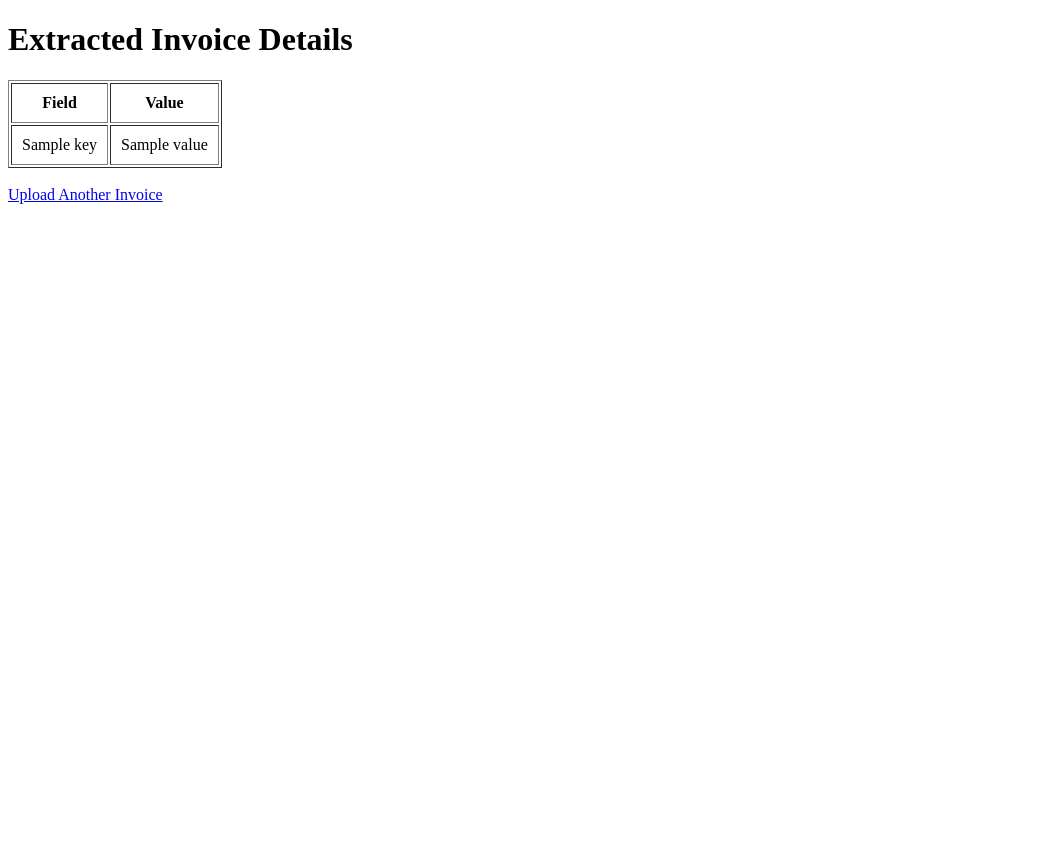
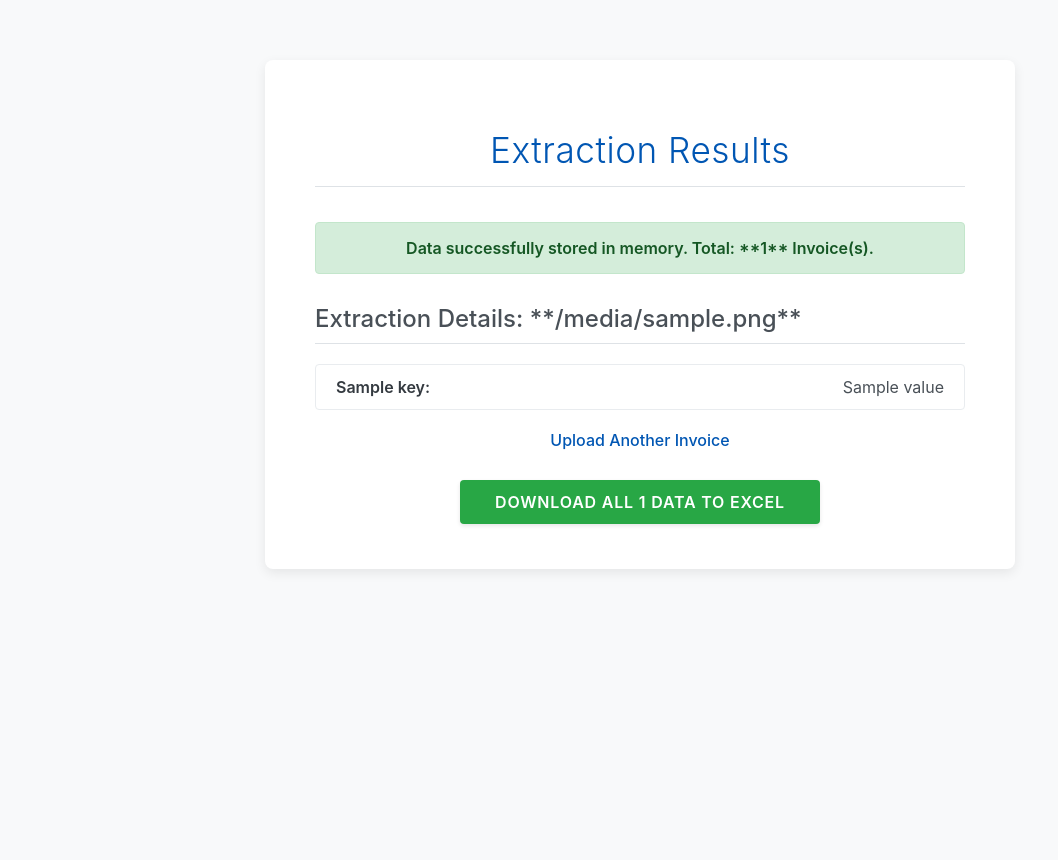
Before and after one commit to munazzabegam/invoices-handler, a Flask app: template templates/result.html in a window 1280 px wide. Shown: the whole page, without its empty margins (0-1058 px from the left). Before the commit the page ends 204 px from the top, so only its background shows below. Run offline with Flask 3, Linux system fonts and the light colour scheme; the template is opened without the code that fills it: most values are stand-ins (such as "Sample title", 1, 10 or a date in 2020).

Commit message:
added excel feature

```diff
--- a/app.py
+++ b/app.py
@@ -1,27 +1,89 @@
-from flask import Flask, request, render_template
+from flask import Flask, request, render_template, redirect, url_for, send_file
 from extractor import extract_invoice_details
 import os
+import pandas as pd
 
 app = Flask(__name__)
 UPLOAD_FOLDER = "uploads"
+OUTPUT_FOLDER = "outputs"
 os.makedirs(UPLOAD_FOLDER, exist_ok=True)
+os.makedirs(OUTPUT_FOLDER, exist_ok=True)
+
+# 🔹 Global Storage for Extracted Data
+invoice_data_storage = []
+
+# Define the path for the Excel file
+EXCEL_PATH = os.path.join(OUTPUT_FOLDER, "extracted_data.xlsx")
+
 
 @app.route("/", methods=["GET", "POST"])
 def index():
     if request.method == "POST":
         if "file" not in request.files:
-            return "No file uploaded"
-        file = request.files["file"]
-        if file.filename == "":
-            return "No file selected"
+            return "No files uploaded"
 
-        file_path = os.path.join(UPLOAD_FOLDER, file.filename)
-        file.save(file_path)
+        # Get list of all files selected by the user
+        files = request.files.getlist("file")
 
-        details = extract_invoice_details(file_path)
-        return render_template("result.html", details=details)
+        if not files or files[0].filename == "":
+            return "No files selected"
+
+        # List to store details of all files processed in this batch
+        batch_details = []
+
+        # Loop through and process each file
+        for file in files:
+            if file.filename:
+                # 1. Save the file
+                file_path = os.path.join(UPLOAD_FOLDER, file.filename)
+                file.save(file_path)
+
+                # 2. Extract details
+                details = extract_invoice_details(file_path)
+
+                # 3. Store the extracted details (Only if no major error occurred)
+                if "Extraction Error" not in details:
+                    details_with_file = {"Filename": file.filename, **details}
+                    invoice_data_storage.append(details_with_file)
+                    batch_details.append(details_with_file)
+                else:
+                    # Store error details for feedback
+                    batch_details.append({"Filename": file.filename, "Error": details.get("Extraction Error", "Unknown Error")})
+
+
+        # Pass the details of the LAST file processed for display,
+        # and the total count of stored files.
+        last_file_details = batch_details[-1] if batch_details else {"Error": "No valid files processed"}
+
+        return render_template("result.html",
+                               details=last_file_details,
+                               storage_count=len(invoice_data_storage),
+                               batch_count=len(batch_details)) # Used for conditional display logic
 
     return render_template("index.html")
 
+
+# 🔹 Route for Excel Download
+@app.route("/download", methods=["GET"])
+def download_excel():
+    if not invoice_data_storage:
+        return redirect(url_for('index'))
+
+    try:
+        # Convert the list of dicts to a pandas DataFrame
+        df = pd.DataFrame(invoice_data_storage)
+
+        # Save the DataFrame to the Excel file
+        df.to_excel(EXCEL_PATH, index=False)
+
+        # Serve the file for download
+        return send_file(EXCEL_PATH,
+                         as_attachment=True,
+                         mimetype='application/vnd.openxmlformats-officedocument.spreadsheetml.sheet',
+                         download_name="extracted_invoices.xlsx")
+
+    except Exception as e:
+        return f"An error occurred during Excel generation: {e}", 500
+
 if __name__ == "__main__":
     app.run(debug=True)
--- a/extractor.py
+++ b/extractor.py
@@ -7,6 +7,7 @@ from PIL import Image
 from rapidfuzz import process, fuzz
 
 # 🔹 Tesseract OCR and Poppler paths
+# IMPORTANT: Adjust these paths if they are different on your system!
 pytesseract.pytesseract.tesseract_cmd = r"C:\Program Files\Tesseract-OCR\tesseract.exe"
 POPLER_PATH = r"C:\poppler-25.07.0\Library\bin"
 
@@ -41,7 +42,7 @@ def extract_text_from_pdf(pdf_path):
             text += pytesseract.image_to_string(img)
         return text
     except Exception as e:
-        return f"⚠️ Error reading PDF: {e}"
+        return f"⚠️ Error reading PDF. Check POPPLER_PATH and Tesseract: {e}"
 
 # 🔹 Extract text from image
 def extract_text_from_image(image_path):
@@ -50,7 +51,7 @@ def extract_text_from_image(image_path):
         text = pytesseract.image_to_string(preprocessed_img)
         return text
     except Exception as e:
-        return f"⚠️ Error reading image: {e}"
+        return f"⚠️ Error reading image. Check Tesseract path: {e}"
 
 # 🔹 Extract a specific field using regex + fuzzy matching
 def extract_field(text, keywords, max_chars=50):
@@ -78,12 +79,17 @@ def extract_field(text, keywords, max_chars=50):
 # 🔹 Extract invoice details
 def extract_invoice_details(file_path):
     ext = os.path.splitext(file_path)[1].lower()
+
     if ext in [".pdf"]:
         text = extract_text_from_pdf(file_path)
     elif ext in [".jpg", ".jpeg", ".png", ".bmp", ".tiff"]:
         text = extract_text_from_image(file_path)
     else:
         return {"Error": "Unsupported file type"}
+
+    # Handle OCR errors from the extraction functions
+    if "⚠️ Error" in text:
+        return {"Extraction Error": text}
 
     # Optional: clean text for consistent matching
     text = text.replace("\n\n", "\n").replace(":", " : ")
--- a/static/style.css
+++ b/static/style.css
@@ -1,65 +1,169 @@
+/* Premium Color Palette:
+   - Primary/Accent: #0056b3 (Deep, professional blue)
+   - Secondary/Text: #495057 (Charcoal gray for readability)
+   - Background: #f8f9fa (Off-white, clean base)
+   - Border/Separator: #dee2e6 (Light gray)
+   - Success: #28a745 (Standard green for positive feedback)
+*/
+
 body {
-  font-family: "Segoe UI", sans-serif;
-  background: #f6f8fa;
-  display: flex;
-  justify-content: center;
-  align-items: center;
-  height: 100vh;
+    font-family: 'Inter', 'Segoe UI', Tahoma, Geneva, Verdana, sans-serif; /* Modern, clean font stack */
+    background-color: #f8f9fa;
+    color: #495057;
+    margin: 0;
+    padding: 0;
+    display: flex;
+    justify-content: center;
+    align-items: flex-start;
+    min-height: 100vh;
+    padding-top: 60px;
 }
 
 .container {
-  background: #fff;
-  padding: 30px 40px;
-  border-radius: 16px;
-  box-shadow: 0 4px 15px rgba(0,0,0,0.1);
-  text-align: center;
+    width: 90%;
+    max-width: 650px;
+    background-color: #ffffff;
+    padding: 45px 50px;
+    border-radius: 8px; /* Slightly tighter radius */
+    box-shadow: 0 4px 12px rgba(0, 0, 0, 0.08); /* Finer, less intense shadow */
+    text-align: center;
 }
 
 h1 {
-  color: #333;
-  margin-bottom: 20px;
+    color: #0056b3; /* Deep blue accent */
+    margin-bottom: 35px;
+    font-size: 2.2rem;
+    font-weight: 300; /* Light weight for elegance */
+    letter-spacing: 0.5px;
+    border-bottom: 1px solid #dee2e6; /* Subtle separator */
+    padding-bottom: 15px;
+}
+
+/* --- Form Styling --- */
+
+form {
+    display: flex;
+    flex-direction: column;
+    align-items: center;
+    gap: 20px;
 }
 
 input[type="file"] {
-  padding: 10px;
+    padding: 15px;
+    border: 1px solid #ced4da; /* Solid border for structure */
+    border-radius: 4px;
+    width: 100%;
+    background-color: #ffffff;
+    cursor: pointer;
+    text-align: left;
+    transition: border-color 0.3s ease;
 }
 
-button {
-  margin-top: 15px;
-  padding: 10px 20px;
-  border: none;
-  background: #0078d7;
-  color: white;
-  border-radius: 8px;
-  cursor: pointer;
+input[type="file"]:hover {
+    border-color: #0056b3;
 }
 
-button:hover {
-  background: #005fa3;
+button[type="submit"], .button-link {
+    background-color: #0056b3;
+    color: white;
+    border: none;
+    padding: 12px 30px;
+    border-radius: 4px;
+    cursor: pointer;
+    font-size: 1rem;
+    font-weight: 600;
+    text-transform: uppercase;
+    letter-spacing: 0.8px;
+    transition: background-color 0.3s ease, box-shadow 0.2s ease;
+    width: 100%;
+    max-width: 300px;
+    text-decoration: none; /* For download link */
+    display: inline-block;
+    box-shadow: 0 2px 4px rgba(0, 0, 0, 0.1);
 }
 
-.success {
-  color: green;
-  margin-top: 20px;
+button[type="submit"]:hover, .button-link:hover {
+    background-color: #004085;
+    box-shadow: 0 4px 8px rgba(0, 0, 0, 0.15);
 }
 
-table {
-  margin: 20px auto;
-  border-collapse: collapse;
-  width: 80%;
+/* --- Results Styling --- */
+
+.results-section {
+    margin-top: 30px;
+    text-align: left;
 }
 
-th, td {
-  border: 1px solid #ddd;
-  padding: 8px;
+.results-section h2, .results-section h3 {
+    color: #495057;
+    font-weight: 500;
+    padding-bottom: 10px;
 }
 
-.download-btn {
-  display: inline-block;
-  margin-top: 15px;
-  text-decoration: none;
-  color: white;
-  background: #28a745;
-  padding: 10px 15px;
-  border-radius: 6px;
+.results-section h2 {
+    font-size: 1.5rem;
+    border-bottom: 1px solid #dee2e6;
+    margin-bottom: 20px;
 }
+
+.results-section h3 {
+    font-size: 1.1rem;
+    color: #6c757d;
+}
+
+.results-section ul {
+    list-style: none;
+    padding: 0;
+    margin-top: 20px;
+    border: 1px solid #e9ecef;
+    border-radius: 4px;
+}
+
+.results-section li {
+    padding: 12px 20px;
+    border-bottom: 1px solid #e9ecef;
+    display: flex;
+    justify-content: space-between;
+    font-size: 1rem;
+}
+
+.results-section li:last-child {
+    border-bottom: none;
+}
+
+.results-section li strong {
+    min-width: 150px;
+    color: #343a40;
+    font-weight: 600;
+}
+
+.status-message {
+    padding: 15px;
+    margin: 20px 0;
+    border-radius: 4px;
+    font-weight: 600;
+}
+
+.status-success {
+    background-color: #d4edda;
+    color: #155724;
+    border: 1px solid #c3e6cb;
+}
+
+.status-error {
+    background-color: #f8d7da;
+    color: #721c24;
+    border: 1px solid #f5c6cb;
+}
+
+a {
+    color: #0056b3;
+    text-decoration: none;
+    margin-top: 20px;
+    display: block;
+    font-weight: 500;
+}
+
+a:hover {
+    text-decoration: underline;
+}
--- a/templates/result.html
+++ b/templates/result.html
@@ -1,23 +1,56 @@
 <!DOCTYPE html>
 <html>
 <head>
-    <title>Invoice Details</title>
+    <title>Extraction Results</title>
+    <link rel="stylesheet" href="{{ url_for('static', filename='style.css') }}">
 </head>
 <body>
-    <h1>Extracted Invoice Details</h1>
-    <table border="1" cellpadding="10">
-        <tr>
-            <th>Field</th>
-            <th>Value</th>
-        </tr>
-        {% for key, value in details.items() %}
-        <tr>
-            <td>{{ key }}</td>
-            <td>{{ value }}</td>
-        </tr>
-        {% endfor %}
-    </table>
-    <br>
-    <a href="/">Upload Another Invoice</a>
+    <div class="container">
+        <h1>Extraction Results</h1>
+
+        <div class="status-message status-success">
+            Data successfully stored in memory. Total: **{{ storage_count }}** Invoice(s).
+        </div>
+
+        {% if details and details.get('Filename') %}
+            <div class="results-section">
+
+                {% if batch_count > 1 %}
+                    <h2>Batch Processed</h2>
+                    <h3 style="font-weight: 400;">
+                        Details below represent the last file: **{{ details.Filename }}**
+                    </h3>
+                {% else %}
+                    <h2>Extraction Details: **{{ details.Filename }}**</h2>
+                {% endif %}
+
+                <ul>
+                {% for key, value in details.items() %}
+                    {% if key != 'Filename' and key != 'Error' %}
+                    <li>
+                        <strong>{{ key }}:</strong>
+                        <span>{{ value }}</span>
+                    </li>
+                    {% endif %}
+                {% endfor %}
+                {% if details.Error %}
+                    <li class="status-error">
+                        <strong>Processing Error:</strong>
+                        <span>{{ details.Error }}</span>
+                    </li>
+                {% endif %}
+                </ul>
+            </div>
+        {% else %}
+            <p>No valid details found or an error occurred during extraction.</p>
+        {% endif %}
+
+        <a href="/">Upload Another Invoice</a>
+
+        <a href="{{ url_for('download_excel') }}" class="button-link"
+           style="background-color: #28a745; margin-top: 30px;">
+            Download All {{ storage_count }} Data to Excel
+        </a>
+    </div>
 </body>
 </html>
```
Also changed, not shown: requirements.txt (+8 -0 lines), templates/index.html (+8 -5 lines), 1 other file.
